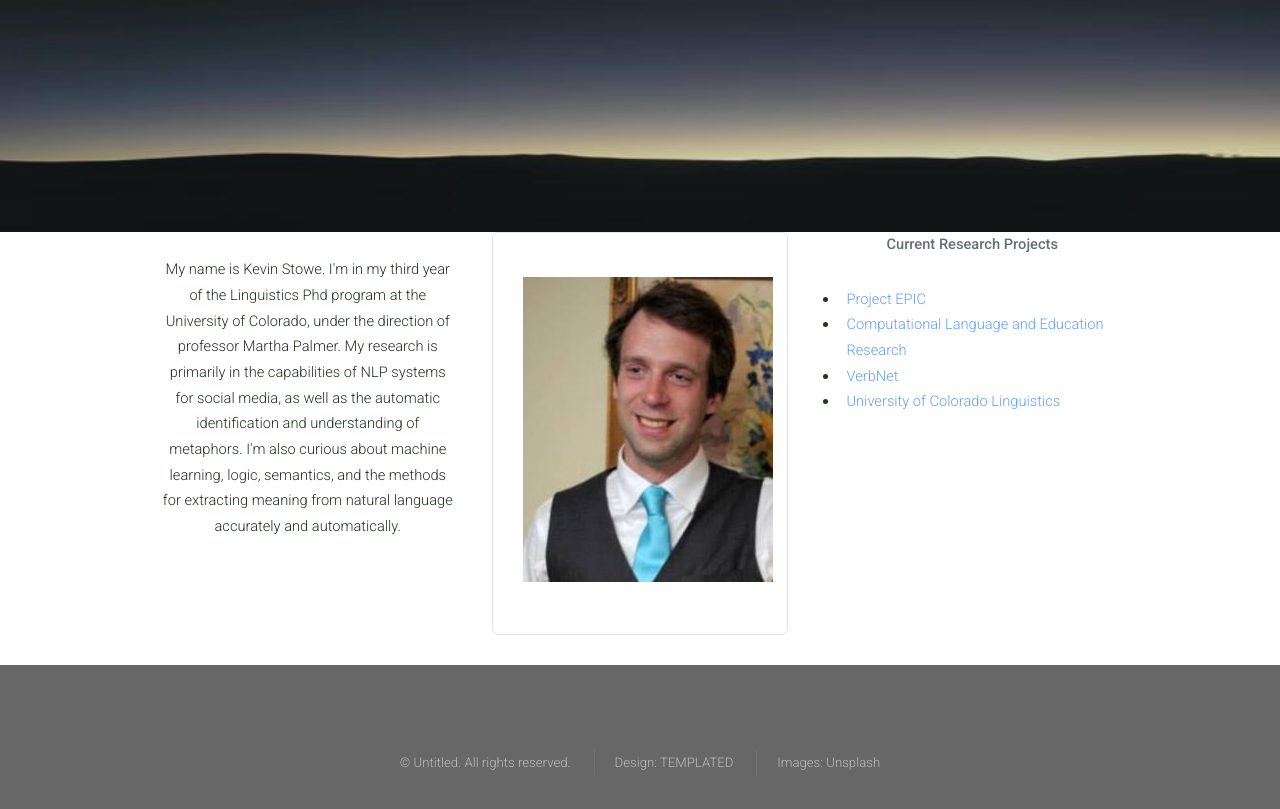
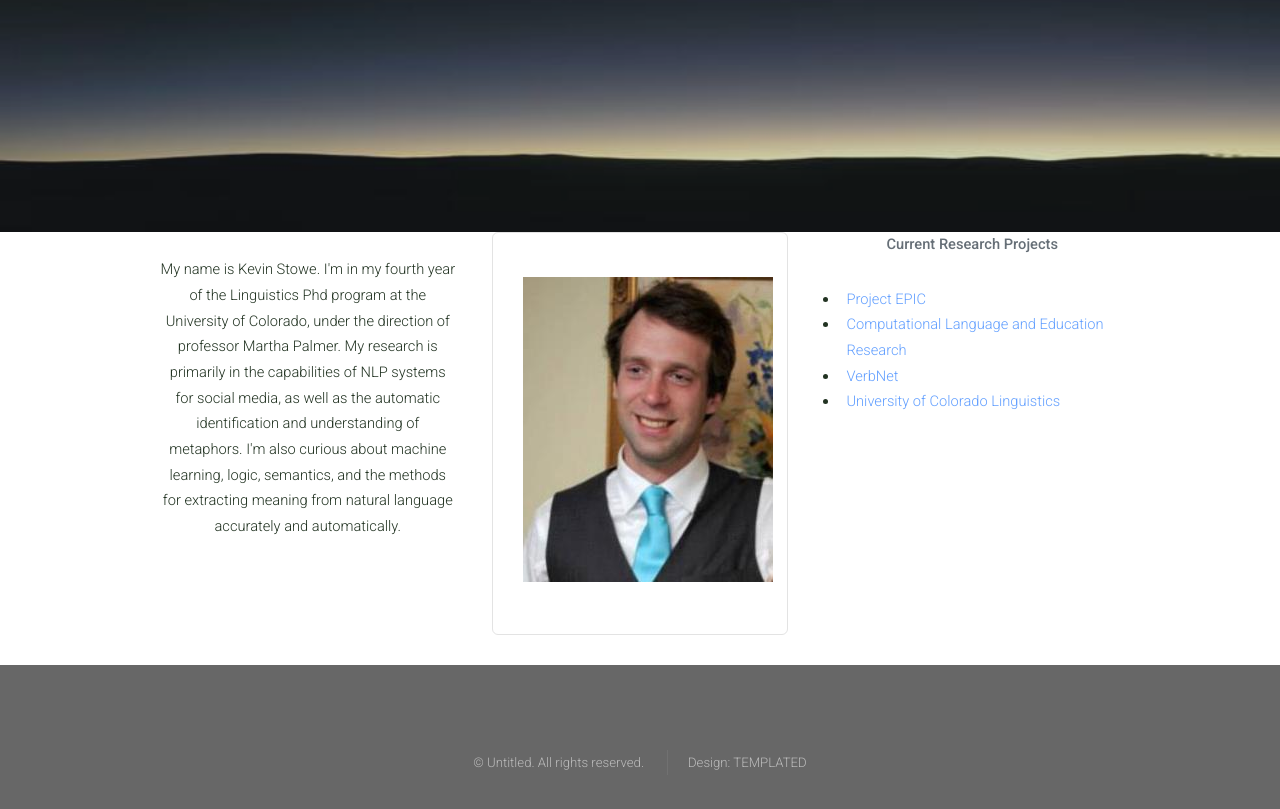
Before and after one commit to kevincstowe/kevincstowe.github.io, a plain HTML site: page index.html in a window 1280 px wide. Shown: the part 47-856 px from the top of the page. Drawn offline with Linux system fonts and the light colour scheme.

Commit message:
right year

```diff
--- a/index.html
+++ b/index.html
@@ -70,7 +70,7 @@
 <div class="container">
   <div class="row">
     <div class="4u">
-      <p align="center"><br>My name is Kevin Stowe. I'm in my third year of the Linguistics Phd program at the University of Colorado, under the direction of professor Martha Palmer.  My research is primarily in the capabilities of NLP systems for social media, as well as the automatic identification and understanding of metaphors. I'm also curious about machine learning, logic, semantics, and the methods for extracting meaning from natural language accurately and automatically.</p>
+      <p align="center"><br>My name is Kevin Stowe. I'm in my fourth year of the Linguistics Phd program at the University of Colorado, under the direction of professor Martha Palmer.  My research is primarily in the capabilities of NLP systems for social media, as well as the automatic identification and understanding of metaphors. I'm also curious about machine learning, logic, semantics, and the methods for extracting meaning from natural language accurately and automatically.</p>
     </div>
     <div class="4u"><section class="special box">
       <img src="images/headshot.jpg"/>
@@ -161,7 +161,6 @@
 					<ul class="copyright">
 						<li>&copy; Untitled. All rights reserved.</li>
 						<li>Design: <a href="http://templated.co">TEMPLATED</a></li>
-						<li>Images: <a href="http://unsplash.com">Unsplash</a></li>
 					</ul>
 				</div>
 			</footer>
```
